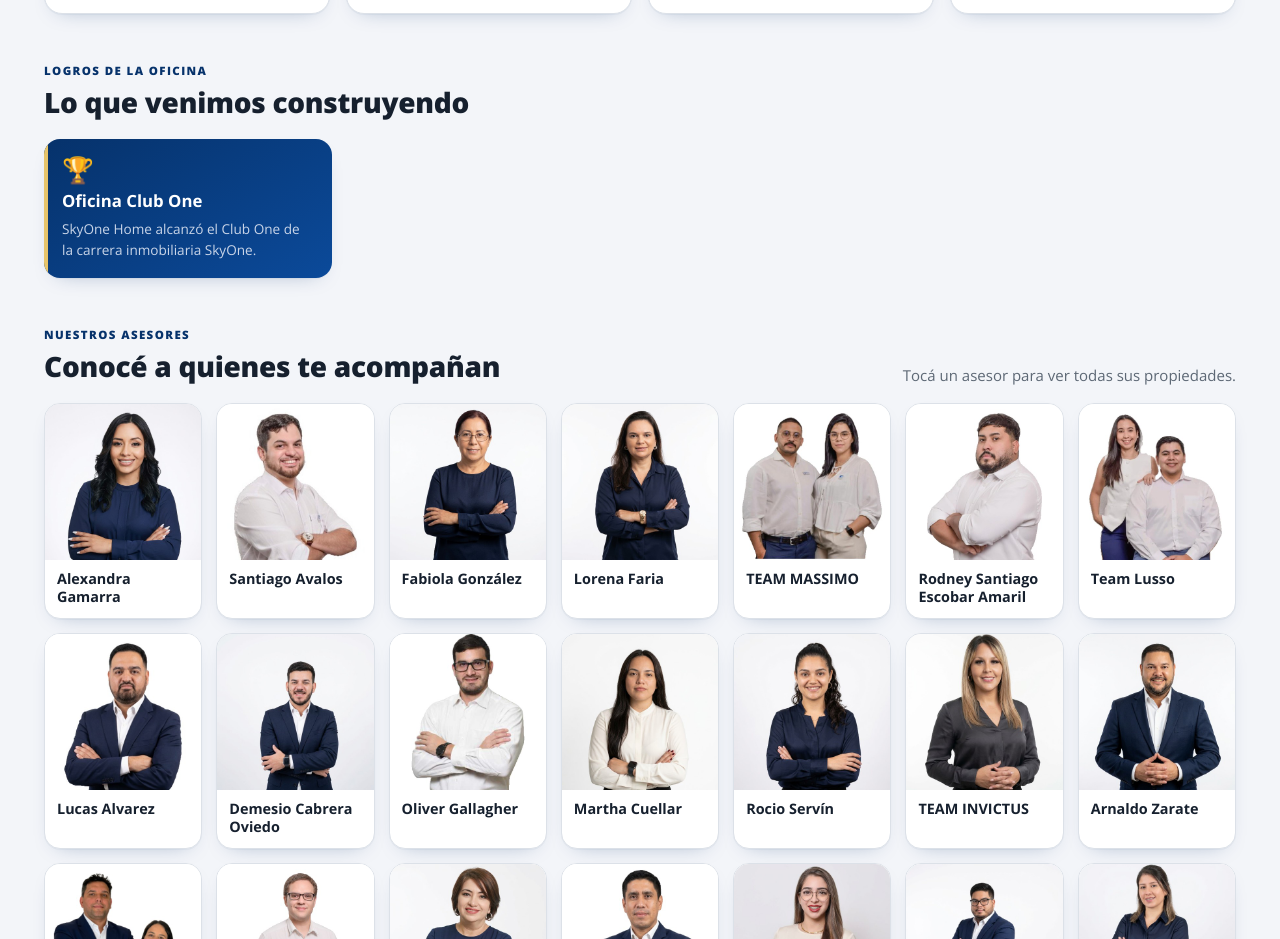
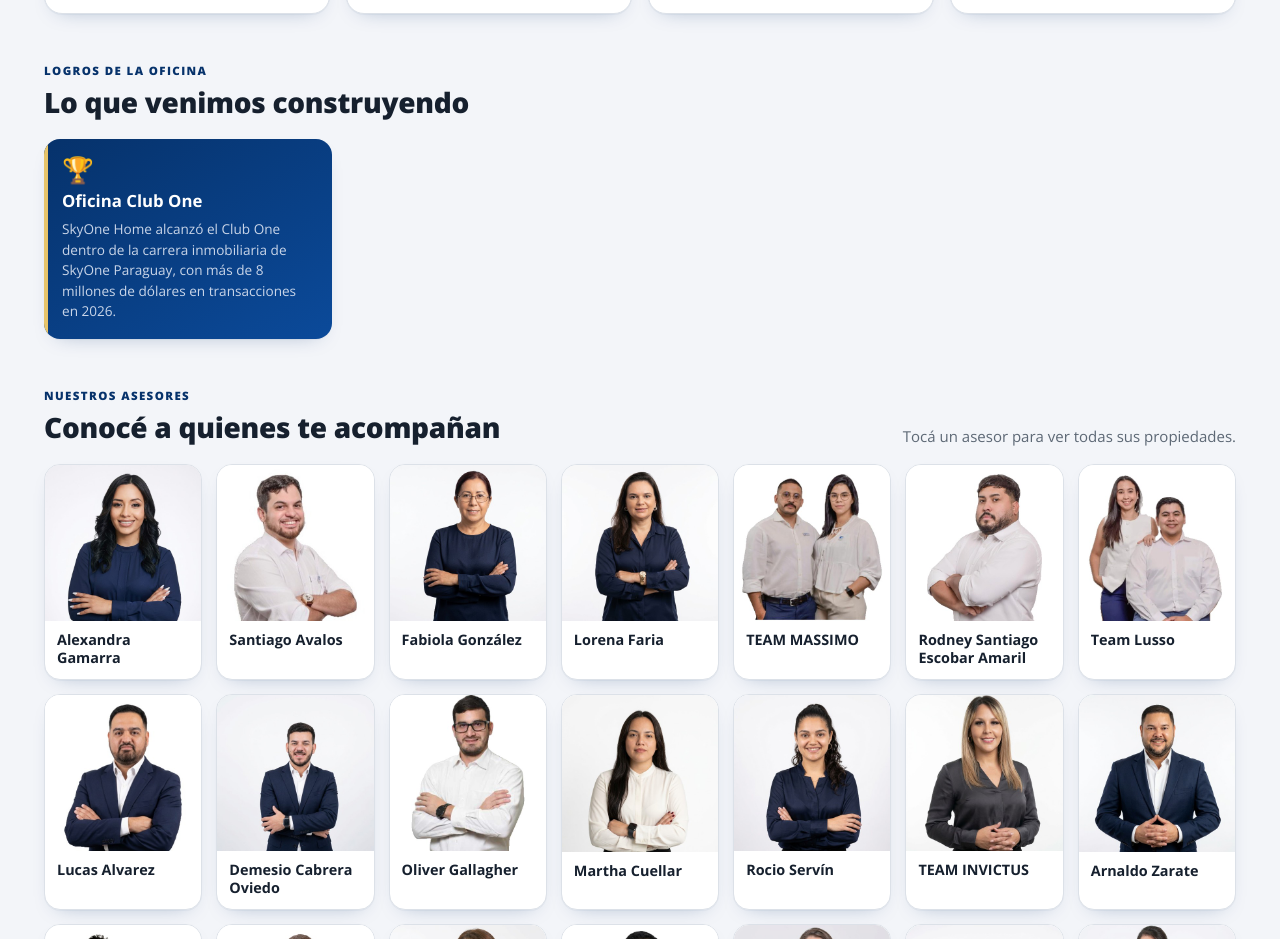
Before and after one commit to jesusalejandroibarra01-dotcom/skyonehome, a plain HTML site: page index.html in a window 1280 px wide. Shown: the part 891-1830 px from the top of the page. Drawn offline with nearby package versions, Linux system fonts and the light colour scheme.

Commit message:
Add files via upload

```diff
--- a/index.html
+++ b/index.html
@@ -327,7 +327,7 @@ const EQUIPO = [
   {n:"Mahiesi Allende", r:"Back Office", foto:"fotos/mahiesi-allende.jpg"}
 ];
 const LOGROS = [
-  {icono:"🏆", titulo:"Oficina Club One", detalle:"SkyOne Home alcanzó el Club One de la carrera inmobiliaria SkyOne."}
+  {icono:"🏆", titulo:"Oficina Club One", detalle:"SkyOne Home alcanzó el Club One dentro de la carrera inmobiliaria de SkyOne Paraguay, con más de 8 millones de dólares en transacciones en 2026."}
 ];
 // Asesores de la oficina que todavía no tienen captaciones publicadas (también se muestran)
 const ASESORES_SIN_CAPTACIONES = [
```
